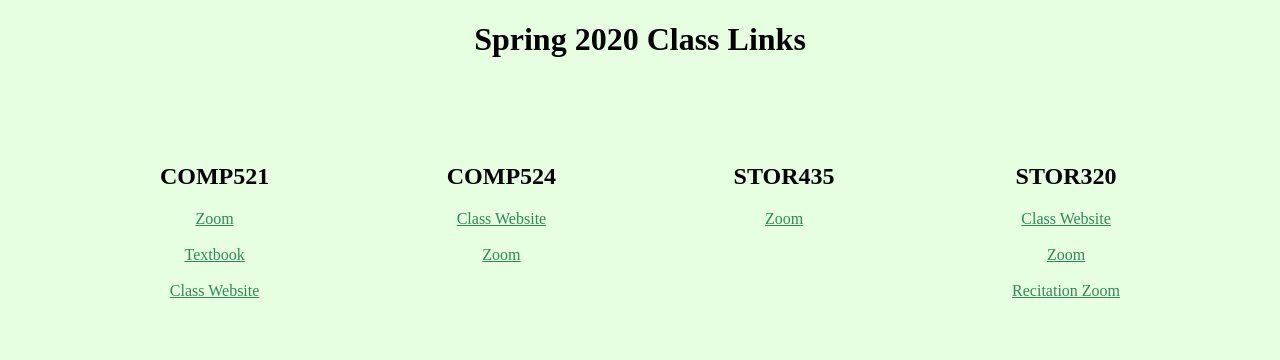
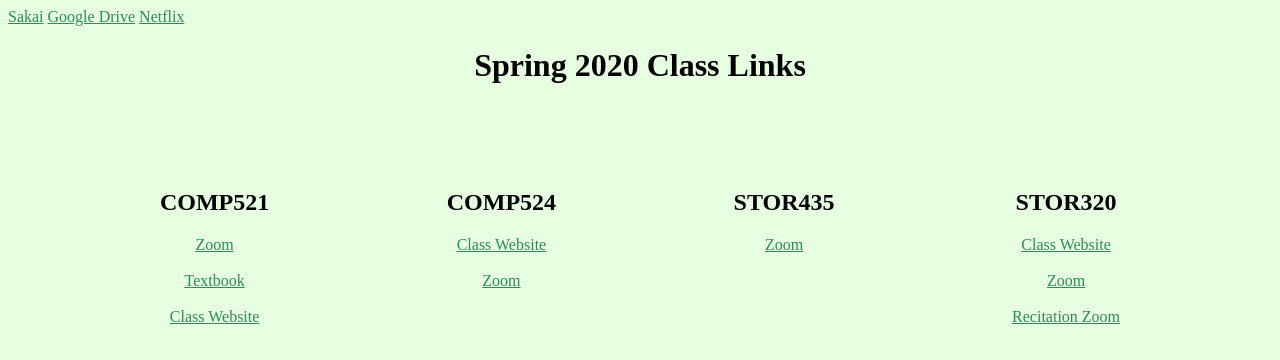
Before and after one commit to samih36/sp2021links, a plain HTML site: page index.html in a window 1280 px wide. Drawn offline with Linux system fonts and the light colour scheme.

Commit message:
added a couple links at the top

```diff
--- a/index.html
+++ b/index.html
@@ -7,9 +7,10 @@
     </head>
 <body>
 
-    <!-- <a class="link" href="https://sakai.unc.edu/portal" target="_blank">Sakai</a>
+    <a class="link" href="https://sakai.unc.edu/portal" target="_blank">Sakai</a>
     <a class="link" href="https://drive.google.com/drive/my-drive" target="_blank">Google Drive</a>
-    <a class="link"  href="#fourel">COMP411</a>
+    <a class="link" href="netflix.com" target="_blank">Netflix</a>
+    <!-- <a class="link"  href="#fourel">COMP411</a>
     <a class="link"  href="#fourfivefive">COMP455</a>
     <a class="link"  href="#math">MATH547</a>
     <a class="link"  href="#stor">STOR155</a>
```
